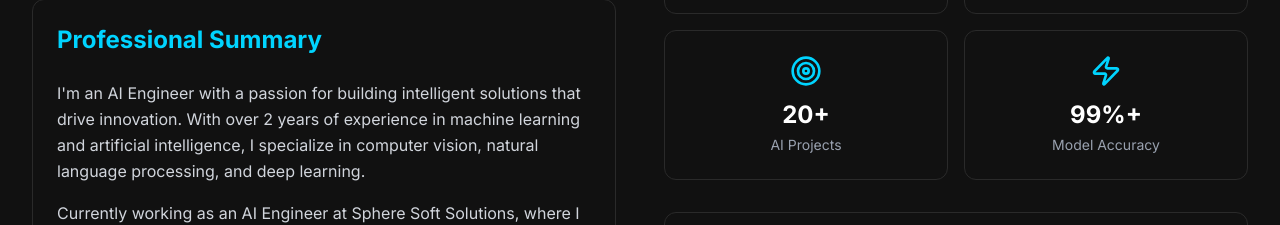
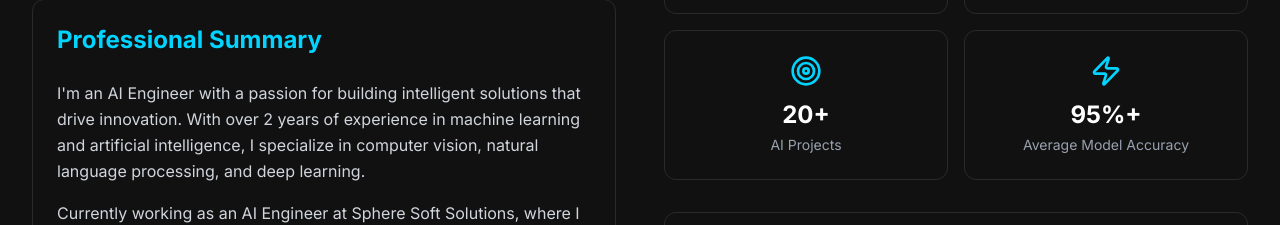
Before and after one commit to VarunK1505/Portfolio, a Next.js app in the folder website/: page /Portfolio/ in a window 1280 px wide. Shown: the part 1180-1405 px from the top of the page. Built offline with nearby package versions, Linux system fonts and the light colour scheme.

Commit message:
Update About.tsx

```diff
--- a/website/src/components/About.tsx
+++ b/website/src/components/About.tsx
@@ -11,7 +11,7 @@ const stats = [
   { label: 'CGPA', value: '9.1', icon: Award, color: 'primary' },
   { label: 'Years Experience', value: '2+', icon: Brain, color: 'secondary' },
   { label: 'AI Projects', value: '20+', icon: Target, color: 'accent' },
-  { label: 'Model Accuracy', value: '99%+', icon: Zap, color: 'primary' },
+  { label: 'Average Model Accuracy', value: '95%+', icon: Zap, color: 'primary' },
 ];
 
 const skills = [
```
